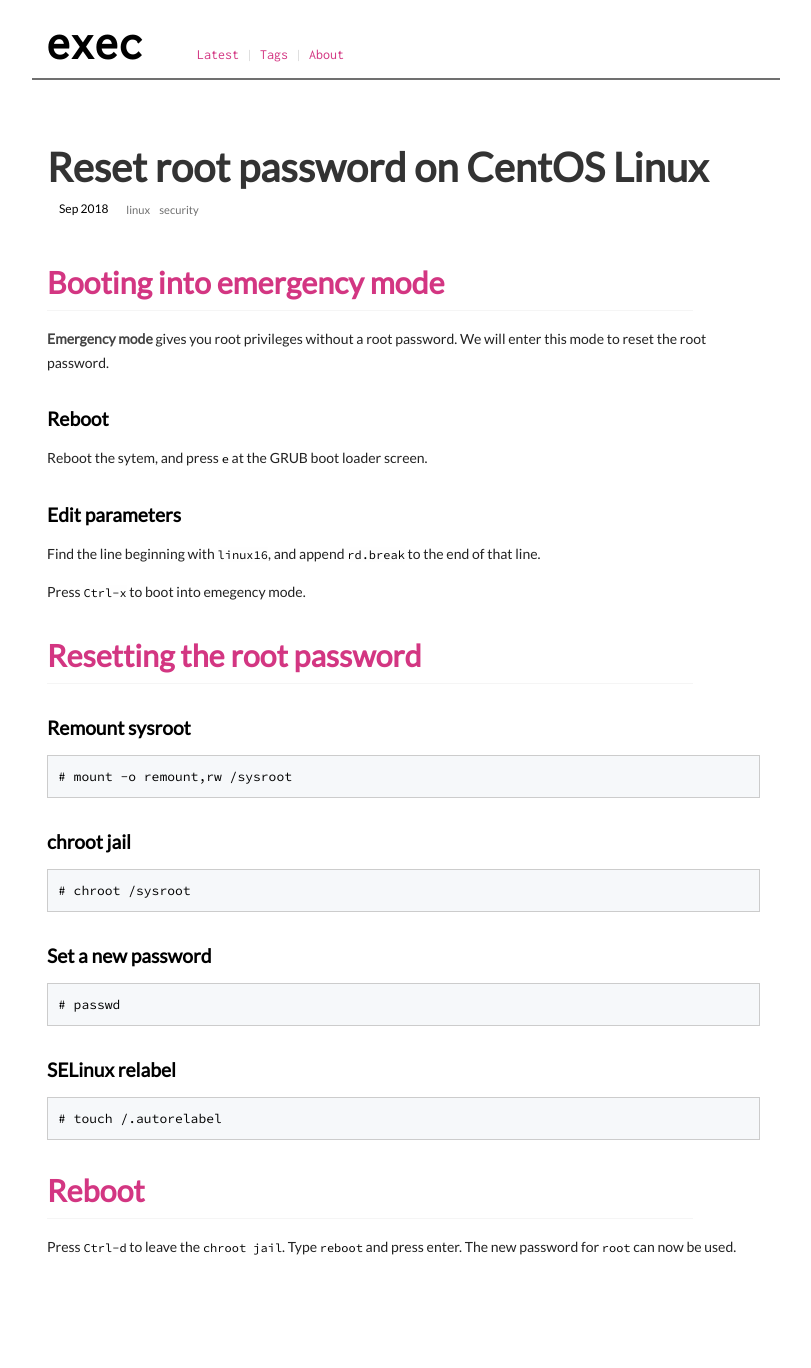
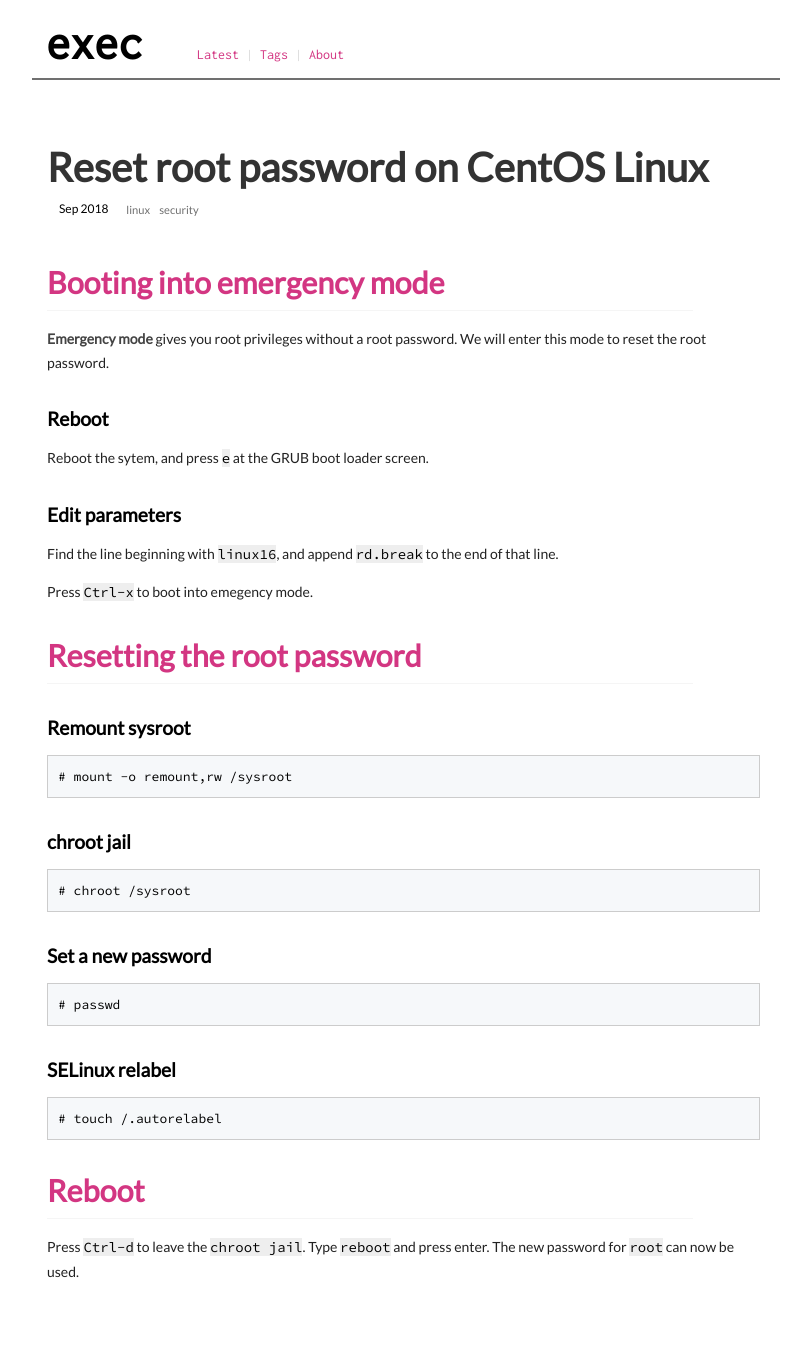
Before and after one commit to execas/execas.github.io, a Jekyll site: the page built from _posts/2018-09-03-reset-root-password-on-centos-linux.md, in a window 1280 px wide. Shown: the whole page, without its empty margins (234-1045 px from the left). Built offline with Jekyll 4.4.1, drawn with Linux system fonts in a browser that asks for light colours; before the commit the page ends 1344 px from its top, so only the background shows below that.

Commit message:
Update execas.css

```diff
--- a/css/execas.css
+++ b/css/execas.css
@@ -81,11 +81,11 @@
      padding:0;
 }
 code {
-     background-color: #fefefe;
+     background-color: #eeeeee;
      font-family: "Source Code Pro", monospace;
      whitespace:normal;
      color:#000000;
-     font-size:12px;
+     font-size:14px;
      /*border-width: 1px;
      border-style: solid;
      border-radius:5px;
```
